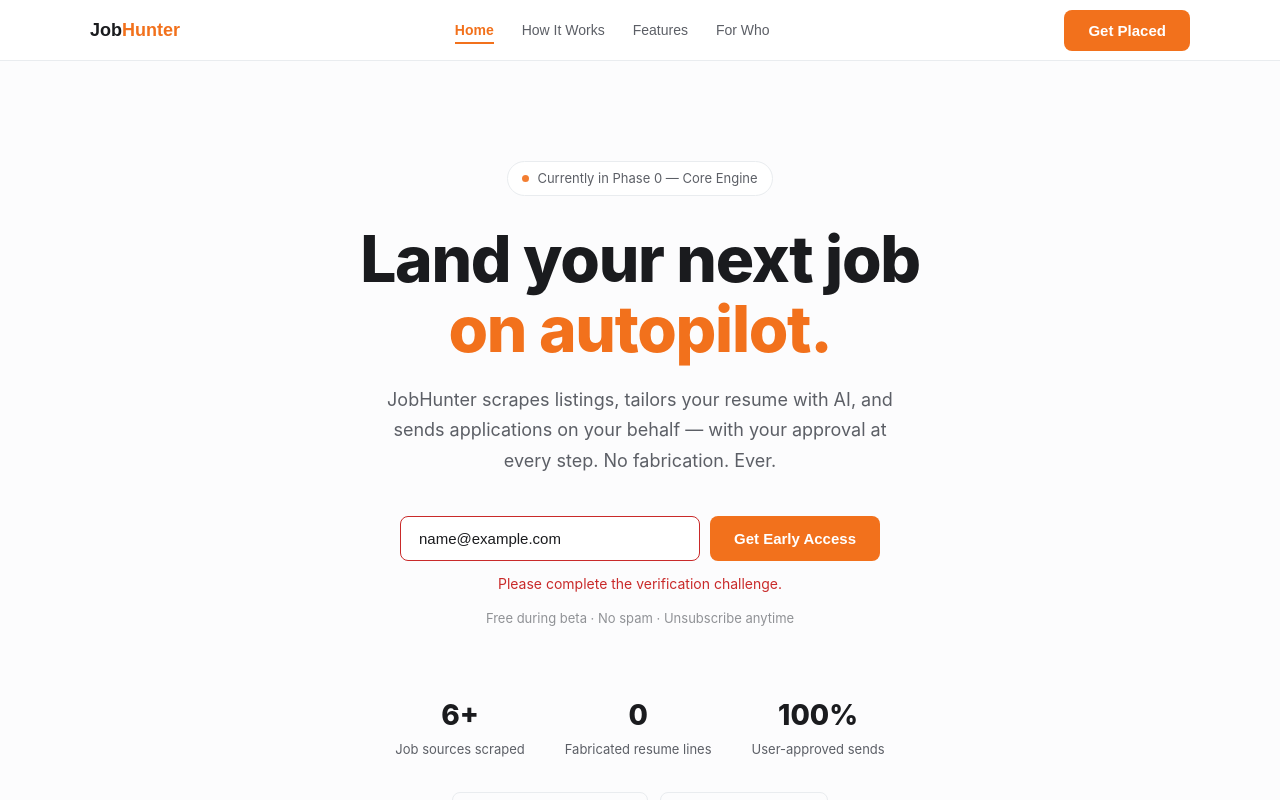
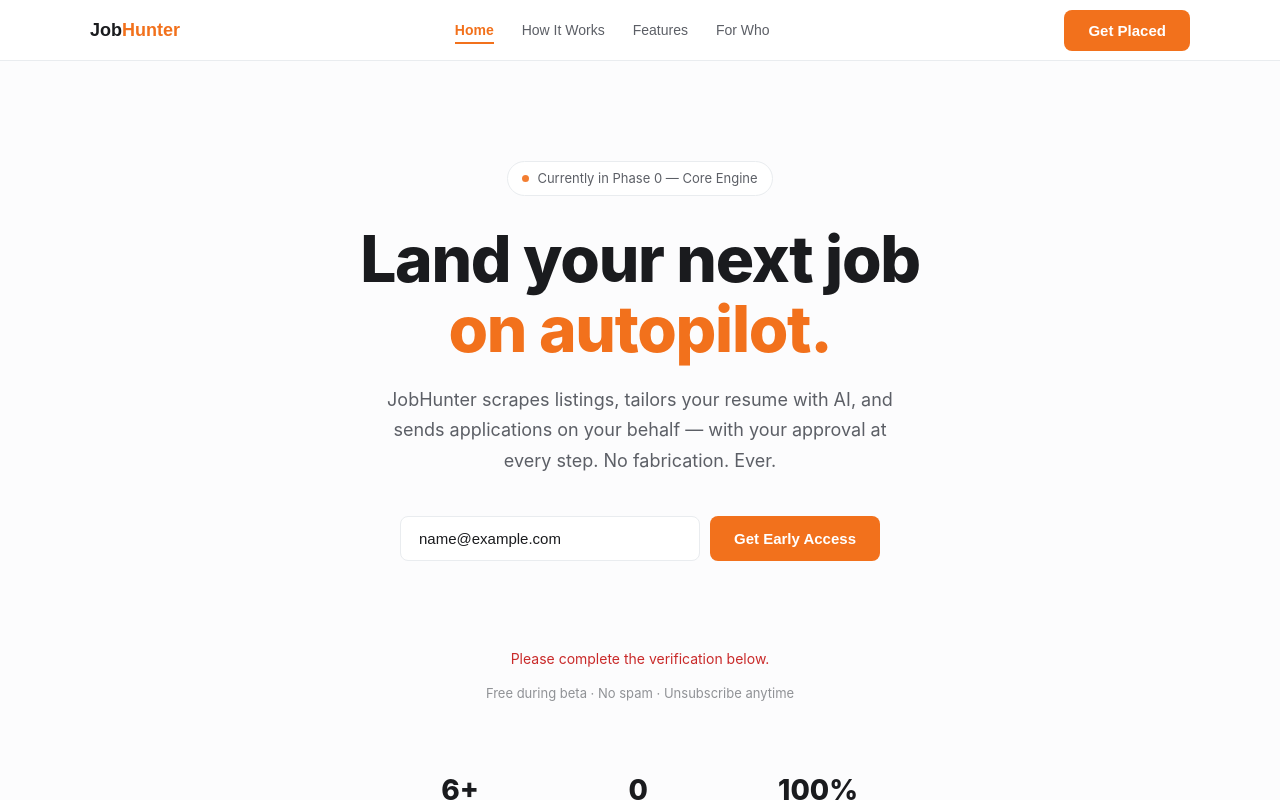
Before and after one commit to Alpha-Jolt/JobHunter-Website, a React (Vite) app: page / in a window 1280 px wide. Both pictures are taken after typing "name@example.com" into the empty fields and a click on the button "Get Early Access". Shown: the top 800 px of the page. Built offline with nearby package versions, Linux system fonts and the light colour scheme; no server answers.

Commit message:
Fix: Cloudflare config

```diff
--- a/src/components/EmailCapture.tsx
+++ b/src/components/EmailCapture.tsx
@@ -35,6 +35,7 @@ export default function EmailCapture({
   const [email, setEmail] = useState('')
   const [status, setStatus] = useState<'idle' | 'loading' | 'success' | 'error'>('idle')
   const [msg, setMsg] = useState('')
+  const [showTurnstile, setShowTurnstile] = useState(false)
   const containerRef = useRef<HTMLDivElement>(null)
   const widgetIdRef = useRef<string | null>(null)
 
@@ -45,21 +46,39 @@ export default function EmailCapture({
   const isValid = (v: string) => /^[^\s@]+@[^\s@]+\.[^\s@]+$/.test(v)
 
   useEffect(() => {
-    if (!isTurnstileConfigured) return
+    if (!isTurnstileConfigured || !showTurnstile) return
 
     const scriptId = 'cf-turnstile-script'
     let script = document.getElementById(scriptId) as HTMLScriptElement | null
 
     const tryRender = () => {
-      if (!containerRef.current || widgetIdRef.current) return
-      if (window.turnstile) {
-        widgetIdRef.current = window.turnstile.render(containerRef.current, {
-          sitekey: TURNSTILE_SITE_KEY,
-          theme: 'light',
-          size: 'normal',
-        })
+      if (widgetIdRef.current) return
+
+      if (window.turnstile && containerRef.current) {
+        try {
+          widgetIdRef.current = window.turnstile.render(containerRef.current, {
+            sitekey: TURNSTILE_SITE_KEY,
+            theme: 'light',
+            size: 'normal',
+            callback: (token: string) => {
+              performSubmission(token)
+            },
+            'error-callback': () => {
+              setStatus('error')
+              setMsg('Verification failed. Please check your internet connection or try again.')
+            },
+            'expired-callback': () => {
+              setStatus('idle')
+              setMsg('Verification expired. Please try again.')
+            }
+          })
+        } catch (err) {
+          console.error('Turnstile render error:', err)
+          setStatus('error')
+          setMsg('Failed to load verification widget.')
+        }
       } else {
-        setTimeout(tryRender, 200)
+        setTimeout(tryRender, 100)
       }
     }
 
@@ -81,31 +100,11 @@ export default function EmailCapture({
         widgetIdRef.current = null
       }
     }
-  }, [isTurnstileConfigured])
+  }, [isTurnstileConfigured, showTurnstile])
 
-  const submit = async (e: FormEvent) => {
-    e.preventDefault()
-
-    if (!isValid(email)) {
-      setStatus('error')
-      setMsg('Please enter a valid email address.')
-      return
-    }
-
-    let turnstileToken: string | null = null
-    if (isTurnstileConfigured) {
-      turnstileToken = widgetIdRef.current
-        ? (window.turnstile?.getResponse(widgetIdRef.current) ?? null)
-        : null
-
-      if (!turnstileToken) {
-        setStatus('error')
-        setMsg('Please complete the verification challenge.')
-        return
-      }
-    }
-
+  const performSubmission = async (turnstileToken: string) => {
     setStatus('loading')
+    setMsg('')
 
     try {
       const res = await fetch(`${SUPABASE_URL}/functions/v1/submit-waitlist`, {
@@ -118,7 +117,7 @@ export default function EmailCapture({
           email,
           user_type: userType,
           source,
-          turnstile_token: turnstileToken ?? 'dev-bypass',
+          turnstile_token: turnstileToken,
         }),
       })
 
@@ -136,6 +135,7 @@ export default function EmailCapture({
       setStatus('success')
       setMsg("You're on the list! We'll reach out when we launch.")
       setEmail('')
+      setShowTurnstile(false)
       if (onSuccess) onSuccess()
     } catch {
       setStatus('error')
@@ -146,15 +146,51 @@ export default function EmailCapture({
     }
   }
 
+  const handleSubmit = (e: FormEvent) => {
+    e.preventDefault()
+
+    if (status === 'loading' || status === 'success') return
+
+    if (!isValid(email)) {
+      setStatus('error')
+      setMsg('Please enter a valid email address.')
+      return
+    }
+
+    if (isTurnstileConfigured) {
+      if (!showTurnstile) {
+        setShowTurnstile(true)
+        setMsg('Please complete the verification below.')
+        return
+      }
+      if (!widgetIdRef.current) {
+        setMsg('Loading verification...')
+      } else {
+        setMsg('Please complete the verification below.')
+      }
+      return
+    }
+
+    if (!isTurnstileConfigured) {
+      performSubmission('dev-bypass')
+    }
+  }
+
   return (
-    <form onSubmit={submit} noValidate className={className}>
+    <form onSubmit={handleSubmit} noValidate className={className}>
       <div className="email-form">
         <input
           type="email"
           className={`email-input${status === 'error' ? ' error' : ''}`}
           placeholder={placeholder}
           value={email}
-          onChange={(e) => { setEmail(e.target.value); setStatus('idle'); setMsg('') }}
+          onChange={(e) => {
+            setEmail(e.target.value)
+            if (status !== 'loading') {
+              setStatus('idle')
+              setMsg('')
+            }
+          }}
           disabled={status === 'loading' || status === 'success'}
           aria-label="Email address"
         />
@@ -167,8 +203,8 @@ export default function EmailCapture({
         </button>
       </div>
 
-      {isTurnstileConfigured && (
-        <div ref={containerRef} style={{ marginTop: 12 }} />
+      {isTurnstileConfigured && showTurnstile && status !== 'success' && (
+        <div ref={containerRef} style={{ marginTop: 12, minHeight: '65px' }} />
       )}
 
       {msg && (
```
